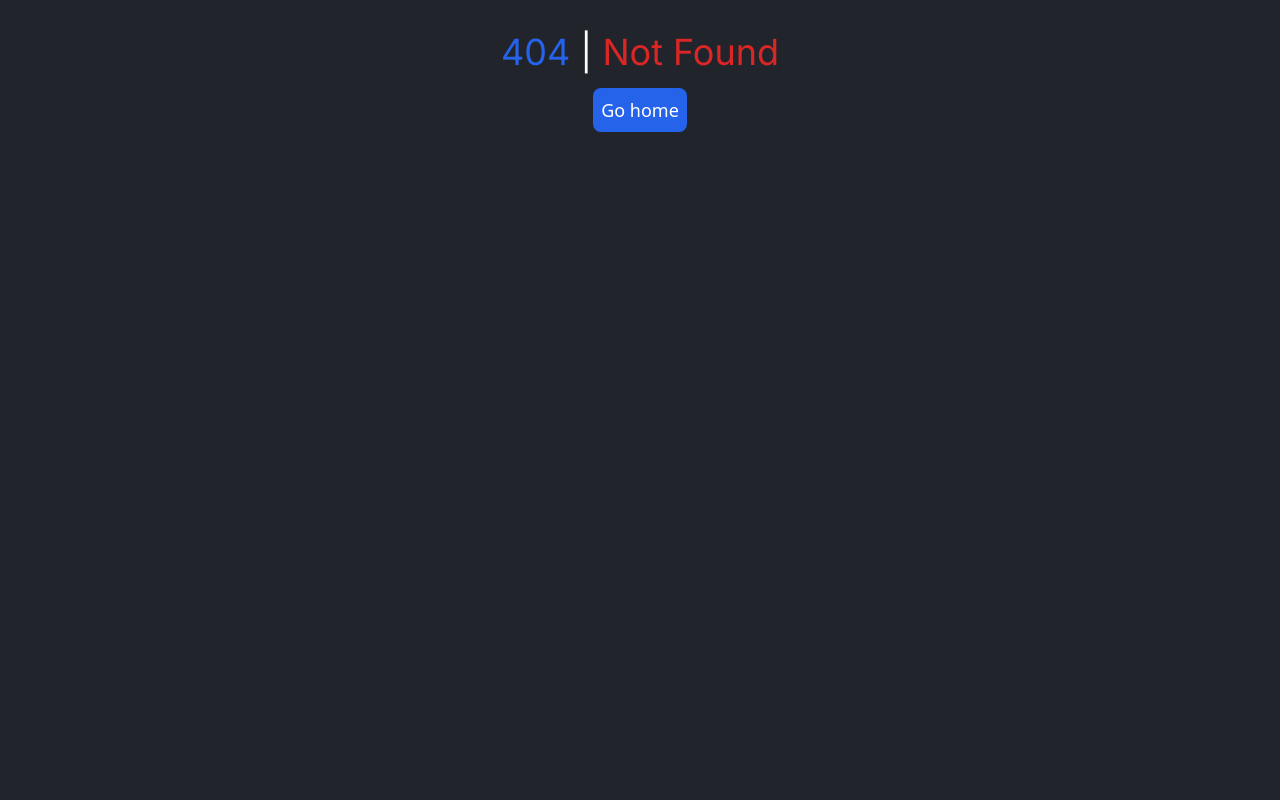
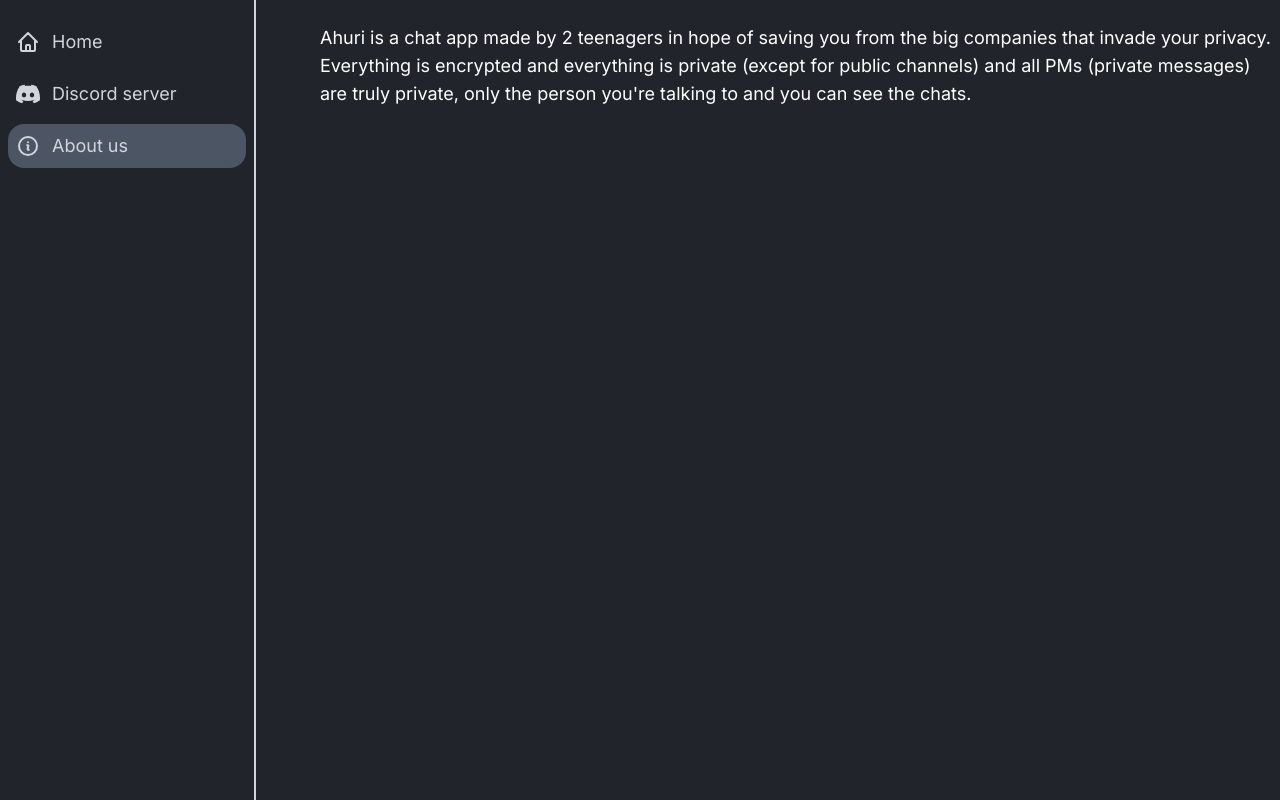
Before and after one commit to ahuri-app/frontend, a React (Vite) app: page /about-us in a window 1280 px wide. Before the commit this address had no page. Built offline with nearby package versions, Linux system fonts and the light colour scheme.

Commit message:
dummy pages are all done

```diff
--- a/src/Router.tsx
+++ b/src/Router.tsx
@@ -3,6 +3,7 @@ import { BrowserRouter, Routes, Route } from 'react-router-dom';
 
 import LandingPage from './pages/LandingPage';
 import DiscordServer from './pages/DiscordServer';
+import AboutUs from './pages/AboutUs';
 import NotFound from './pages/NotFound';
 
 const Router: FC = () => {
@@ -11,6 +12,7 @@ const Router: FC = () => {
       <Routes>
         <Route path="/" element={<LandingPage />} />
         <Route path="/discord-server" element={<DiscordServer />} />
+        <Route path="/about-us" element={<AboutUs />} />
         <Route path="*" element={<NotFound />} />
       </Routes>
     </BrowserRouter>
--- /dev/null
+++ b/src/pages/AboutUs.tsx
@@ -0,0 +1,22 @@
+import { FC } from 'react';
+import Navbar from '../components/landing-page/Navbar';
+
+const AboutUs: FC = () => {
+  return (
+    <>
+      <Navbar pressed="About us" />
+
+      <main className="ml-80 mt-6">
+        <p>
+          Ahuri is a chat app made by 2 teenagers in hope of saving you from the
+          big companies that invade your privacy. Everything is encrypted and
+          everything is private (except for public channels) and all PMs
+          (private messages) are truly private, only the person you're talking
+          to and you can see the chats.
+        </p>
+      </main>
+    </>
+  );
+};
+
+export default AboutUs;
```
